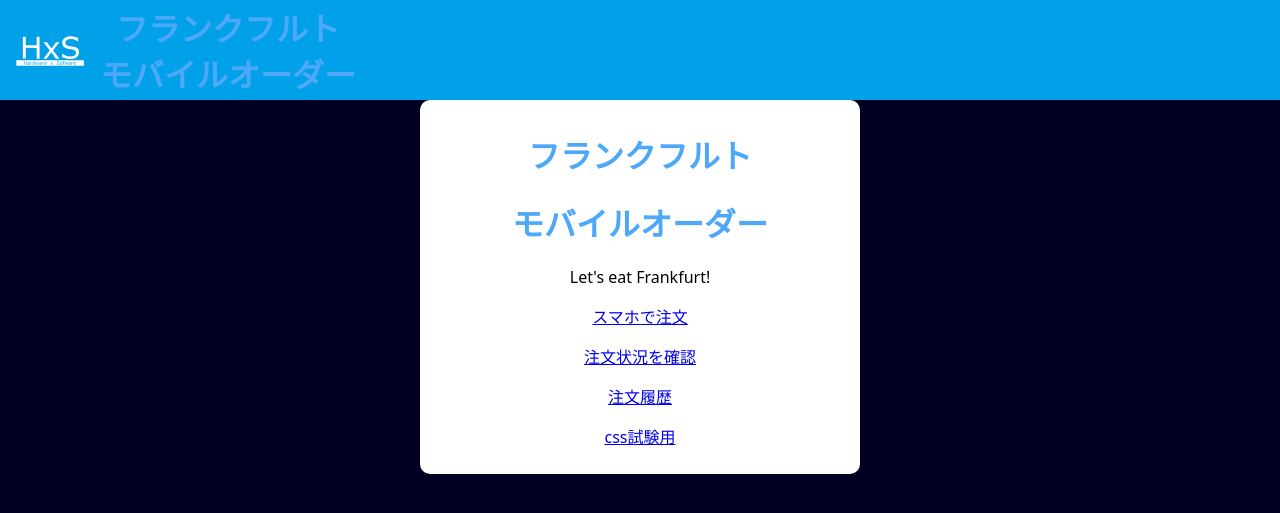
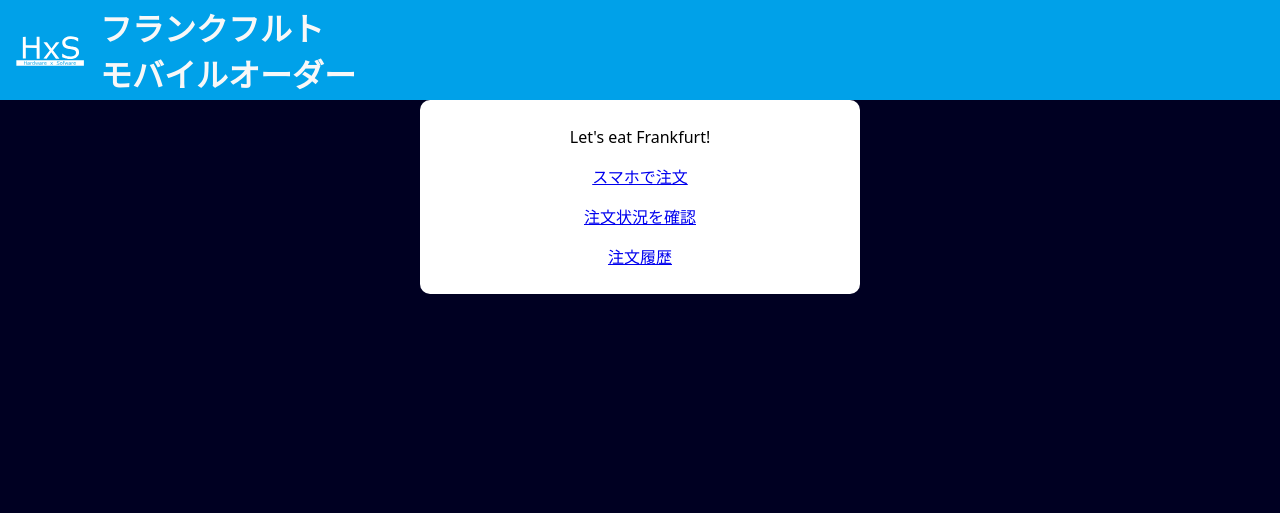
Before and after one commit to oithxs/mobile-order-2024, a Flask app: page /top in a window 1280 px wide. Shown: the top 513 px of the page. Run offline with Flask 3, Linux system fonts and the light colour scheme.

Commit message:
試験用ページへのリンクを削除

```diff
--- a/Flask/static/css/user/top.css
+++ b/Flask/static/css/user/top.css
@@ -1,15 +1,12 @@
 @charset "UTF-8";
 
-h1{
-    color: #4ea8f9;
-}
-
 body {
-    text-align: center;
     background: #000022;
+    margin: 0px;
 }
 
 .appframe{
+    text-align: center;
     background: #ffffff;
     width: 420px;
     margin: auto;
--- a/Flask/templates/user/top.html
+++ b/Flask/templates/user/top.html
@@ -7,19 +7,14 @@
 {% endblock %}
 
 {% block content %}
+    <meta charset="UTF-8">
     <!-- <h1></h1> --->
 
     <div class="appframe">
-        <h1>フランクフルト</h1>
-        <h1>モバイルオーダー</h1>
         <p>Let's eat Frankfurt!</p>
-        <!-- a href="./order" target="_blank">スマホで注文</a><p></p -->
         <a href="{{ url_for('order') }}" target="_blank">スマホで注文</a><p></p>
         <a href="{{ url_for('error') }}" target="_blank">注文状況を確認</a><p></p>
         <a href="{{ url_for('history') }}" target="_blank">注文履歴</a><p></p>
-        <a href="{{ url_for('sgrid') }}" target="_blank">css試験用</a><p></p>
-
-        <script src="mp_2.js" charset="utf-8"></script>
     </div>
 {% endblock %}
 
```
